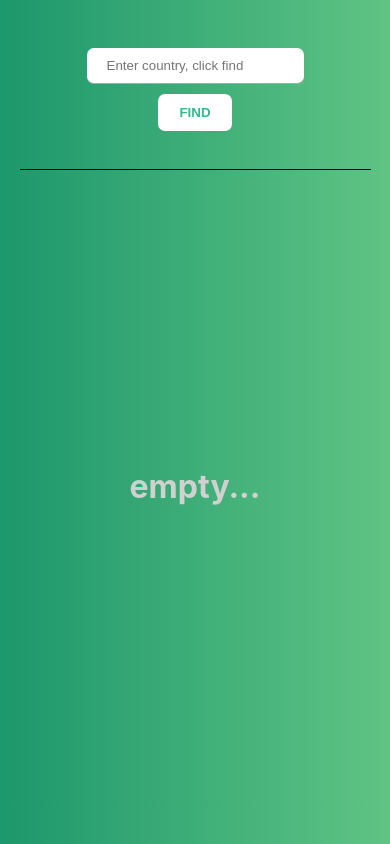
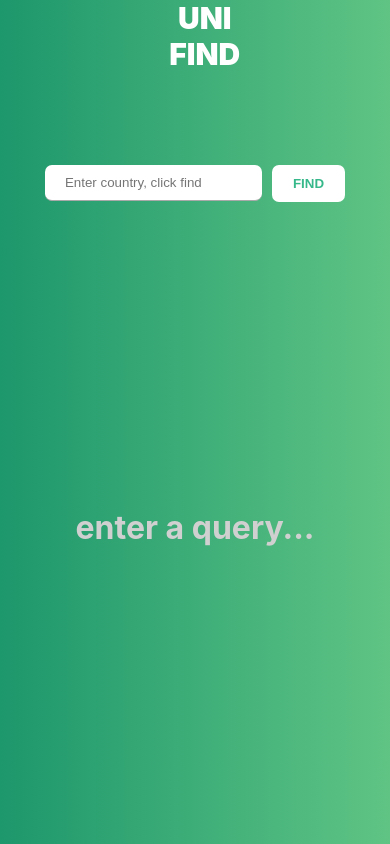
Before and after one commit to slowdivesun/uni-find, a React (Create React App) app: page / in a window 390 px wide. Built offline with nearby package versions, Linux system fonts and the light colour scheme.

Commit message:
modified topbar

```diff
--- a/src/Components/card/card.css
+++ b/src/Components/card/card.css
@@ -6,6 +6,7 @@
     align-items: center;
     background: linear-gradient(90deg, #1d976c, #93f9b9);
     font-family: 'Josefin Sans', sans-serif;
+    /* background-image: url("uni_img.jpg"); */
 }
 
 .center{
@@ -70,10 +71,11 @@ a{
     color: blue;
 }
 
-a:visited{
-
-}
 
 .uniTitle{
     text-align: center;
 }
+
+ul{
+    list-style: none;
+}
--- a/src/Components/card/card.js
+++ b/src/Components/card/card.js
@@ -15,11 +15,11 @@ const Card = (props) => {
                     <input id="copllapsible" className="toggle" type="checkbox"/>
                     <label htmlFor="copllapsible" className="lbl-toggle">Visit</label>
                     <div className="collapsible-content">
-                        <div className="content-inner">
+                        <ul className="content-inner">
                             {uni.web_pages.map(each => {
-                                return <a href={each} key={each.id}>{each}</a>
+                                return<li><a href={each} key={each.id}>{each}</a></li>
                             })}
-                        </div>
+                        </ul>
                     </div>
                 </div>
             </div>
--- a/src/Components/find/find.css
+++ b/src/Components/find/find.css
@@ -1,12 +1,19 @@
 .find{
     display: flex;
-    flex-direction: column;
+    flex-direction: row;
     align-items: center;
-    justify-content: center;
+    justify-content: space-between;
     height: 20vh;
-    width: 90vw;
+    width: 95vw;
     margin: 0 5vw;
-    border-bottom: 1px solid rgb(0, 0, 0);
+    /* border-bottom: 1px solid rgb(0, 0, 0); */
+    /* box-shadow: ; */
+    position: sticky;
+    top: 0;
+    margin-left: 0;
+    background: linear-gradient(90deg, #1d976c, #5fc484);
+    z-index: 999;
+
 }
 
 input{
@@ -28,8 +35,43 @@ button{
     cursor: pointer;
     background-color: white;
     border-radius: 7px;
+    margin-left: 10px;
 }
 
 button:hover{
     background-color: rgb(228, 228, 228);
 }
+
+.uniInput{
+    display: flex;
+    flex-direction: row;
+    align-items: center;
+    margin-right: 10px;
+}
+
+.logo{
+    width: 10px;
+    color: white;
+    font-weight: 1000;
+    font-size: 30px;
+    margin-left: 5vw;
+}
+
+@media screen  and (max-width: 450px) {
+    .find{
+        flex-direction: column;
+        margin-right: 0;
+        align-items: center;
+        width: 100vw;
+        height: 25vh;
+    }
+
+    .logo{
+        width: 100px;
+        text-align: center;
+    }
+
+    .uniInput{
+        margin: 0;
+    }
+  }
--- a/src/Components/find/find.js
+++ b/src/Components/find/find.js
@@ -8,19 +8,20 @@ class Find extends Component{
         query:'anywhere',
         uni: [],
         found: false,
-        searching: false
     }
 
     findfunc = () => {
-        this.setState({searching: true})
         fetch('http://universities.hipolabs.com/search?country='+this.state.query)
         .then(res => res.json())
         .then((data) => {
             console.log(data)
             for (let i=0; i<data.length; i++){
                 data[i]["id"] = i+1;
+                if (data[i]["web_pages"].length > 1){
+                    console.log(data[i])
+                }
             }
-          this.setState({ uni: data, found: true, searching: false })
+          this.setState({ uni: data, found: true })
         }).catch(console.log)
     }
 
@@ -38,20 +39,23 @@ class Find extends Component{
             {query: event.target.value,
             uni: [],
             found: false,
-            searching: false
         }
         )
     }
 
     render(){
-        const {uni, query, found} = this.state;
+        const {uni, found} = this.state;
         return (
             <div className='findWrapper'>
-                <div className="find">
-                <input placeholder='Enter country, click find' type="search" onChange={this.enter} />
-                <button onClick={this.findfunc}>FIND</button>
-                </div>{uni.length>0 ? <Unilist uni={uni}/> : found ? <Empty msg="sorry :( no valid matches" />:null}
-            {uni.length===0 && <Empty msg="empty..."/>}</div>
+                    <div className="find">
+                    <span className='logo'>UNI FIND</span>
+                    <div className='uniInput'><input placeholder='Enter country, click find' type="search" onChange={this.enter} />
+                    <button onClick={this.findfunc}>FIND</button>
+                    </div></div>
+
+                {uni.length>0 ? <Unilist uni={uni}/> : found ? <Empty msg="sorry :( no valid matches" />:null}
+                {uni.length===0 && found===false && <Empty msg="enter a query..."/>}
+            </div>
 
         )
     }
--- a/src/Components/unilist/unilist.css
+++ b/src/Components/unilist/unilist.css
@@ -13,7 +13,7 @@
     height: 100px;
     padding: 10px;
     /* border: 1px solid black; */
-    min-width: 300px;
+    min-width: 270px;
     display: flex;
     flex-direction: column;
     align-items: center;
@@ -36,11 +36,6 @@
     color: black;
 }
 
-.inner-box{
-    /* width: 25vw; */
-    /* height: 100px; */
-}
-
 .gridDetails{
     margin-top: 5px;
     color: rgb(76, 76, 206);
--- a/src/Components/unilist/unilist.js
+++ b/src/Components/unilist/unilist.js
@@ -6,7 +6,7 @@ const Unilist = (props) => {
     return (
         <div className="uniList">
             {uni.map(each =>
-                <Link className='link' to={{
+                <Link key={each.id} className='link' to={{
                     pathname: "/details",
                     state:{uni: each}
                 }}><div className="box" key={each.id}>{each.name}</div></Link>)}
```
Also changed, not shown: src/Components/card/uni_img.jpg (added).
